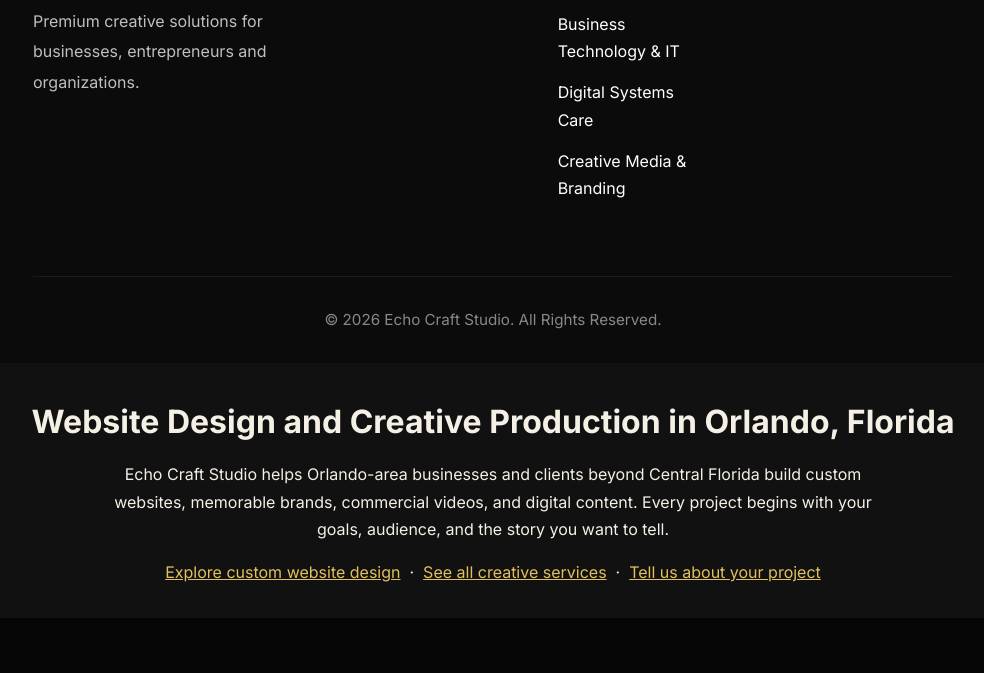
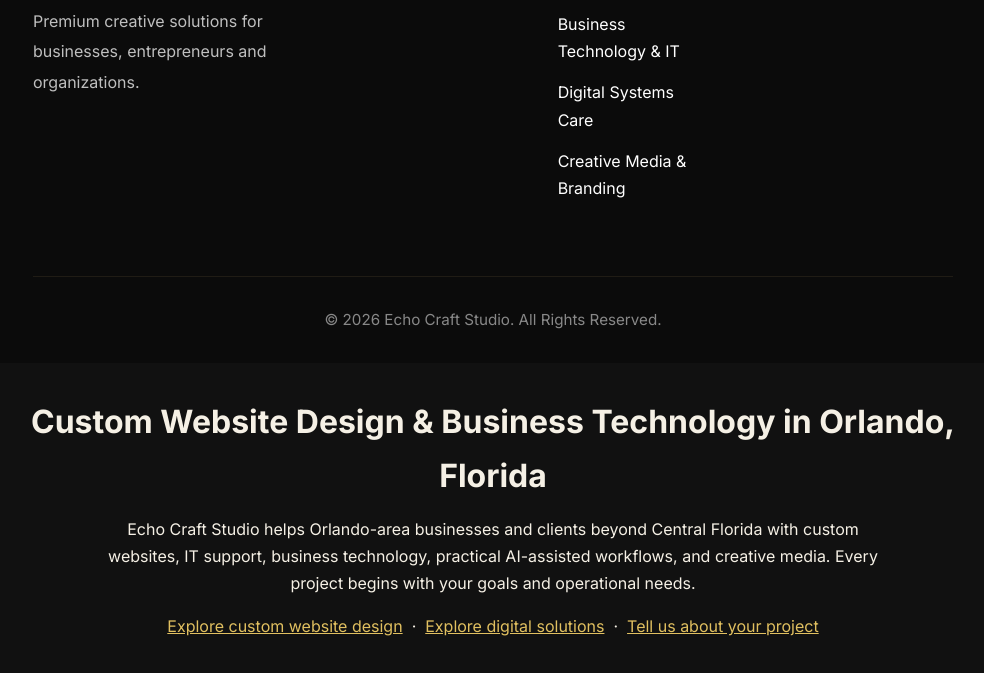
Before and after one commit to echocraftmusic/echocraft-studio, a plain HTML site: page index.html in a window 1280 px wide. Shown: the part 8374-9047 px from the top of the page, without its empty margins (287-1271 px from the left). Before the commit the page ends 8992 px from the top, so only its background shows below. Drawn offline with nearby package versions, Linux system fonts and the light colour scheme.

Commit message:
Align homepage closing sections and local SEO with digital solutions

```diff
--- a/index.html
+++ b/index.html
@@ -1265,9 +1265,9 @@ Start Your Project
 <script src="js/mobile-carousels.js"></script>
 
 <section aria-labelledby="local-design-heading" style="padding:32px 20px;background:#111;color:#f5f0e5;text-align:center">
-<h2 id="local-design-heading" style="font-size:clamp(1.4rem,2.6vw,2rem);margin:0 0 12px">Website Design and Creative Production in Orlando, Florida</h2>
-<p style="max-width:800px;margin:0 auto 16px;line-height:1.7">Echo Craft Studio helps Orlando-area businesses and clients beyond Central Florida build custom websites, memorable brands, commercial videos, and digital content. Every project begins with your goals, audience, and the story you want to tell.</p>
-<p style="margin:0"><a href="website-design.html" style="color:#e1c060;text-decoration:underline">Explore custom website design</a> &nbsp;·&nbsp; <a href="services.html" style="color:#e1c060;text-decoration:underline">See all creative services</a> &nbsp;·&nbsp; <a href="client-intake.html" style="color:#e1c060;text-decoration:underline">Tell us about your project</a></p>
+<h2 id="local-design-heading" style="font-size:clamp(1.4rem,2.6vw,2rem);margin:0 0 12px">Custom Website Design &amp; Business Technology in Orlando, Florida</h2>
+<p style="max-width:800px;margin:0 auto 16px;line-height:1.7">Echo Craft Studio helps Orlando-area businesses and clients beyond Central Florida with custom websites, IT support, business technology, practical AI-assisted workflows, and creative media. Every project begins with your goals and operational needs.</p>
+<p style="margin:0"><a href="website-design.html" style="color:#e1c060;text-decoration:underline">Explore custom website design</a> &nbsp;·&nbsp; <a href="services.html" style="color:#e1c060;text-decoration:underline">Explore digital solutions</a> &nbsp;·&nbsp; <a href="client-intake.html" style="color:#e1c060;text-decoration:underline">Tell us about your project</a></p>
 </section>
 </main>
 
```
